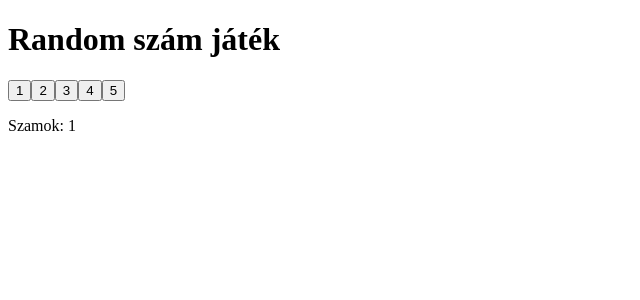
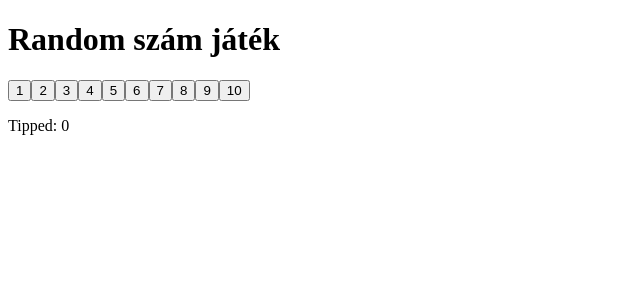
Before and after one commit to HajduThomas/oraimunka_2025_09_29, a React (Vite) app in the folder oraimunka/: page / in a window 1280 px wide. Shown: the top 300 px of the page, without its empty margins (0-640 px from the left). Built offline with nearby package versions, Linux system fonts and the light colour scheme.

Commit message:
Commit_4_mukodo_tippelos_jatek

```diff
--- a/oraimunka/src/Jatek.jsx
+++ b/oraimunka/src/Jatek.jsx
@@ -1,17 +1,17 @@
 import { useState } from "react"
 function Jatek()
 {
-    const[db, setDb] = useState(1);
-    const novel = () => setDb(db+1);
+    const max = 10;
+    const szamok = [];
+    for(let i=1; i<=max; i++)
+        szamok.push(i);
+
+    const[tipp, setTipp] = useState(0);
+
     return(
         <>
-            <button onClick={novel}>1</button>
-            <button onClick={novel}>2</button>
-            <button onClick={novel}>3</button>
-            <button onClick={novel}>4</button>
-            <button onClick={novel}>5</button>
-
-            <p>Szamok: {db}</p>
+            {szamok.map((e,i) => <button key={i} onClick={()=>setTipp(e)}>{ e }</button>)}
+            <p>Tipped: {tipp}</p>
         </>
     )
 }
```
